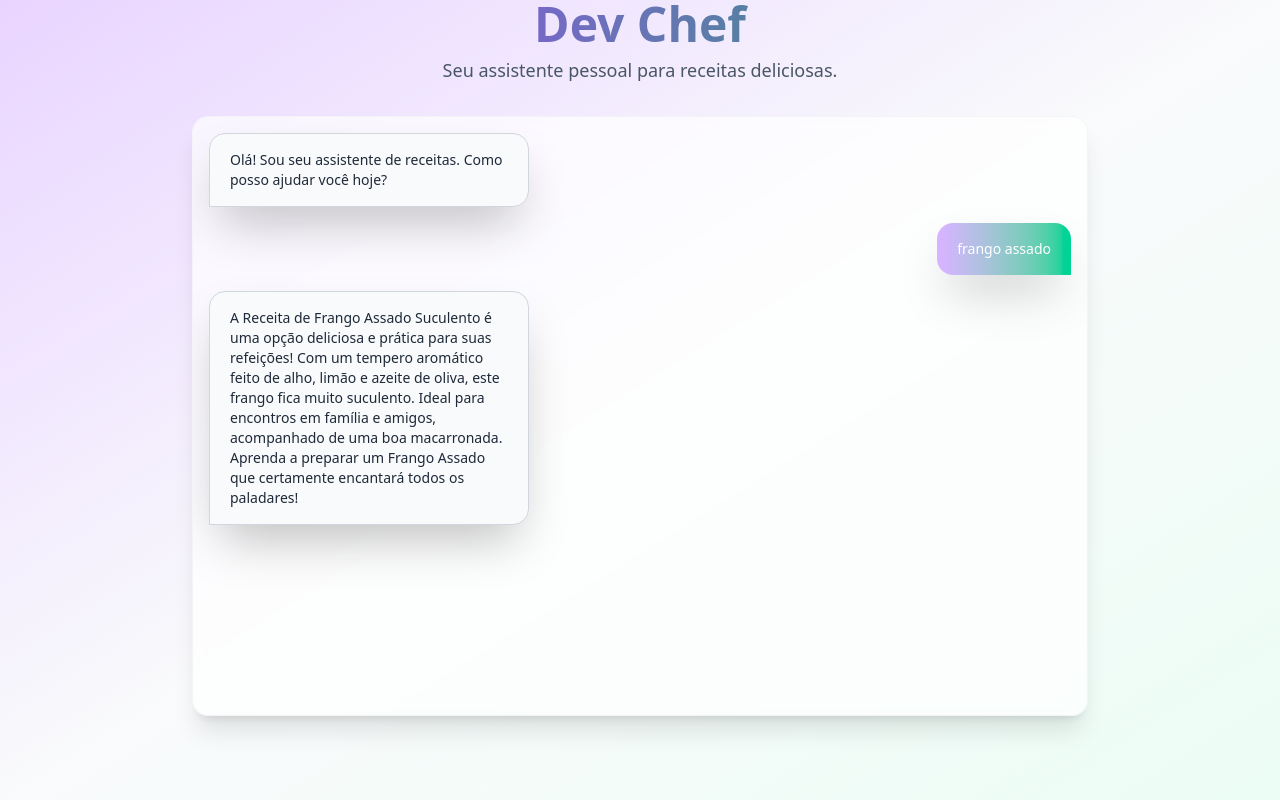
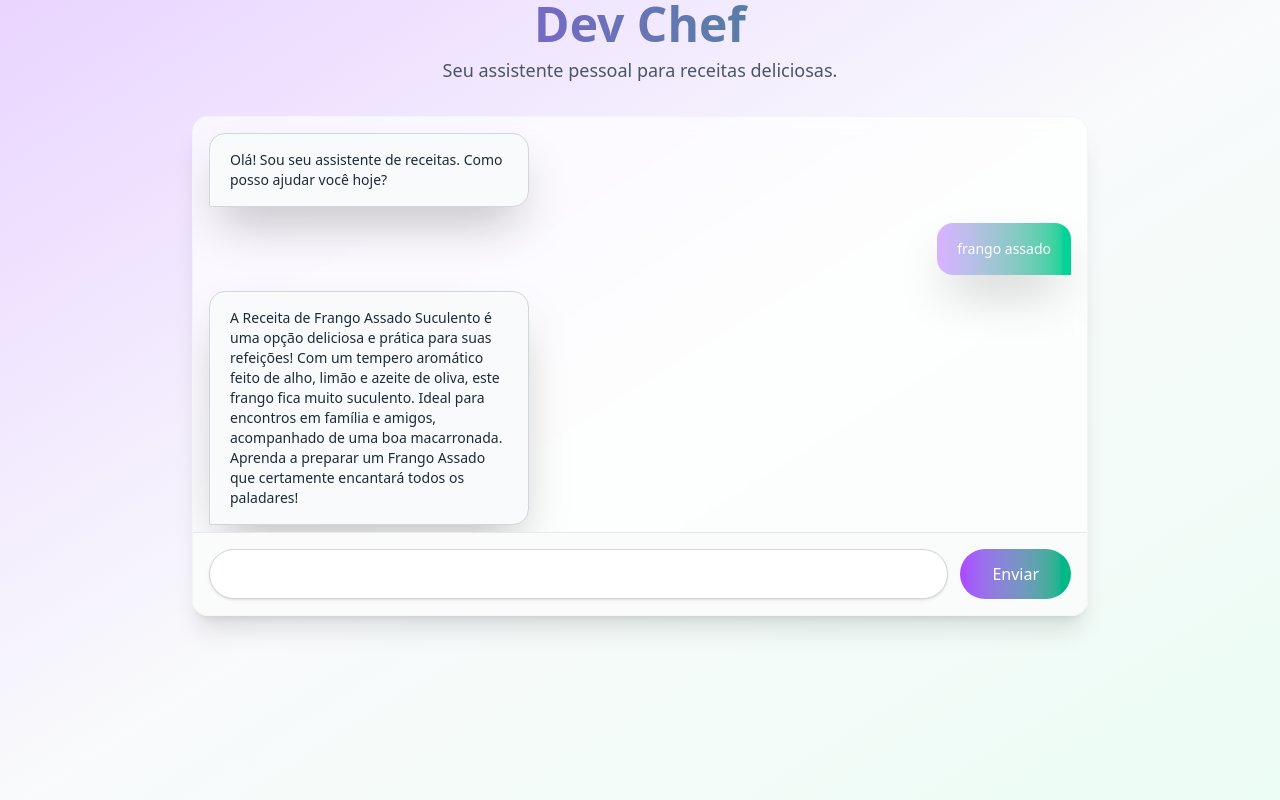
Before and after one commit to ThiagoGomes28/Criando-agente-de-IA, a React (Vite) app in the folder interface-receitas/: page / in a window 1280 px wide. Built offline with nearby package versions, Linux system fonts and the light colour scheme.

Commit message:
Update: estilizar ChatBox.jsx

```diff
--- /dev/null
+++ b/interface-receitas/src/components/ChatBox.jsx
@@ -0,0 +1,15 @@
+
+
+const ChatBox = () => {
+
+    return (
+        <div className="border-t border-gray-200 bg-gray-50/80 p-4">
+            <form className="flex space-x-3">
+                <input className="flex-1 px-5 py-3 bg-white border border-gray-300 rounded-full shadow-sm focus:ring-2 outline-none focus: ring-purple-500" />
+                <button className="px-8 py-3 bg-gradient-to-r from-purple-500 to-emerald-500 hover:from-purple-600 hover:to-emerald-700 cursor-pointer text-white rounded-full disabled:from-gray-400 disabled:to-gray-300 disabled:cursor-not-allowed" >Enviar</button>
+            </form>
+        </div>
+    )
+}
+
+export default ChatBox
--- a/interface-receitas/src/pages/ChatReceitas.jsx
+++ b/interface-receitas/src/pages/ChatReceitas.jsx
@@ -1,5 +1,6 @@
 import { useState } from "react";
 import ListaMessagens from "../components/ListaMessagens";
+import ChatBox from "../components/ChatBox";
 
 const ChatReceitas = () => {
 const [mensagens, setMensagens] = useState([
@@ -29,8 +30,9 @@ const [mensagens, setMensagens] = useState([
           <p className="text-gray-600 text-lg">Seu assistente pessoal para receitas deliciosas.</p>
         </header>
 
-        <div className="bg-white/70 backdrop-blur-sm rounded-2xl overflow-hidden shadow-xl h-150 border border-gray-100 flex">
+        <div className="bg-white/70 backdrop-blur-sm rounded-2xl overflow-hidden shadow-xl h-[500px] border border-gray-100 flex flex-col">
             <ListaMessagens mensagens={mensagens}/>
+            <ChatBox/>
         </div>
       </div>
     </div>
```
